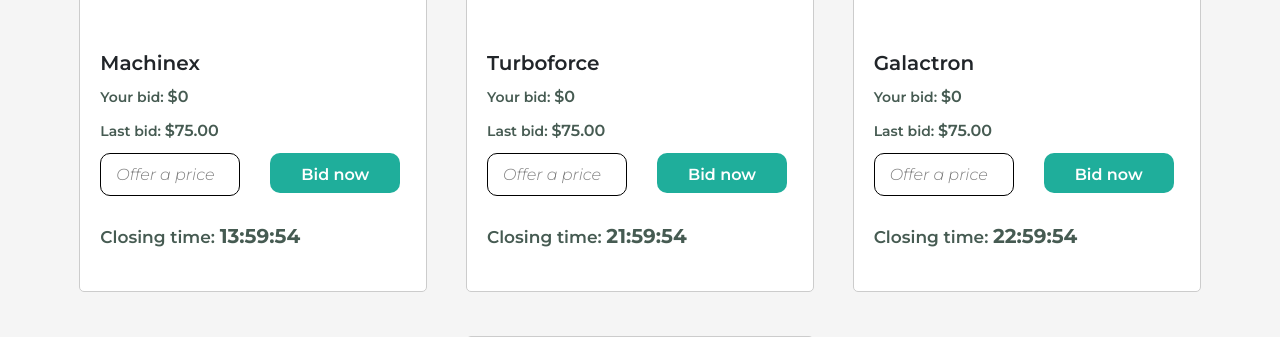
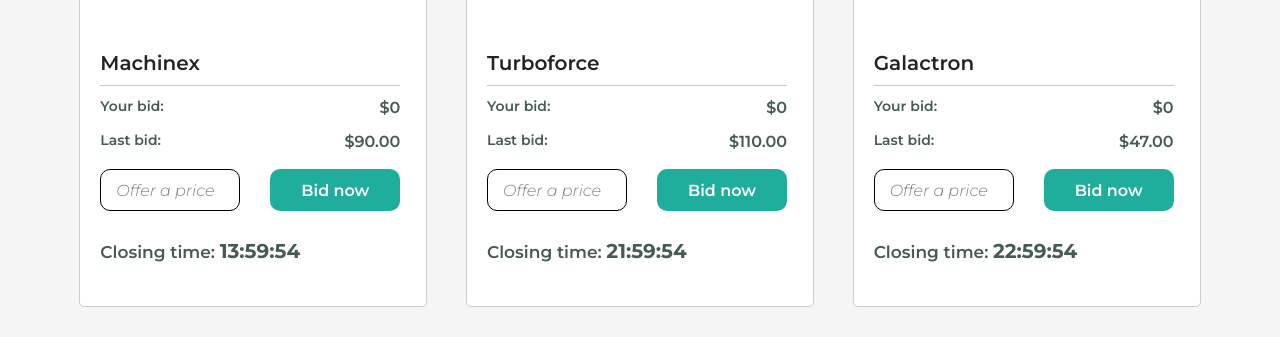
Before and after one commit to akbaralinabiev/nextbid-auction-website, a PHP site: page / in a window 1280 px wide. Shown: the part 1177-1514 px from the top of the page. Run offline with PHP 8.4, Linux system fonts and the light colour scheme.

Commit message:
card changes

```diff
--- a/index.html
+++ b/index.html
@@ -75,8 +75,11 @@
           </a>
           <span class="like-count">0</span>
           <h3 class="card-title">Machinex</h3>
+          <div class="current-price-p">
+            <div class="stroke"></div>
             <p class="card-text">Your bid: <span class="current-price current-bid">$0</span></p>
-          <p class="card-text">Last bid: <span class="current-price last-bid">$75.00</span></p>
+            <p class="card-text">Last bid: <span class="current-price last-bid">$90.00</span></p>
+          </div>
           <p class="card-text-1">Closing Time: <span class="closing-time">2023-04-11T08:00:00Z</span></p>
           <div class="card-bid">
             <input type="number" class="bid-input" placeholder="Offer a price">
@@ -96,8 +99,11 @@
           </a>
           <span class="like-count">0</span>
           <h3 class="card-title">Turboforce</h3>
+          <div class="current-price-p">
+            <div class="stroke"></div>
             <p class="card-text">Your bid: <span class="current-price current-bid">$0</span></p>
-          <p class="card-text">Last bid: <span class="current-price last-bid">$75.00</span></p>
+            <p class="card-text">Last bid: <span class="current-price last-bid">$110.00</span></p>
+          </div>
           <p class="card-text-1">Closing Time: <span class="closing-time">2023-04-11T08:00:00Z</span></p>
           <div class="card-bid">
             <input type="number" class="bid-input" placeholder="Offer a price">
@@ -117,8 +123,11 @@
           </a>
           <span class="like-count">0</span>
           <h3 class="card-title">Galactron</h3>
+          <div class="current-price-p">
+            <div class="stroke"></div>
             <p class="card-text">Your bid: <span class="current-price current-bid">$0</span></p>
-          <p class="card-text">Last bid: <span class="current-price last-bid">$75.00</span></p>
+            <p class="card-text">Last bid: <span class="current-price last-bid">$47.00</span></p>
+          </div>
           <p class="card-text-1">Closing Time: <span class="closing-time">2023-04-11T08:00:00Z</span></p>
           <div class="card-bid">
             <input type="number" class="bid-input" placeholder="Offer a price">
@@ -138,8 +147,11 @@
           </a>
           <span class="like-count">0</span>
           <h3 class="card-title">Cybernova</h3>
+          <div class="current-price-p">
+            <div class="stroke"></div>
             <p class="card-text">Your bid: <span class="current-price current-bid">$0</span></p>
-          <p class="card-text">Last bid: <span class="current-price last-bid">$60.00</span></p>
+            <p class="card-text">Last bid: <span class="current-price last-bid">$75.00</span></p>
+          </div>
           <p class="card-text-1">Closing Time: <span class="closing-time">2023-04-11T08:00:00Z</span></p>
           <div class="card-bid">
             <input type="number" class="bid-input" placeholder="Offer a price">
--- a/styles/main.css
+++ b/styles/main.css
@@ -315,7 +315,7 @@ button {
 
 .card-bid button {
   width: 130px;
-  height: 40px;
+  height: 42px;
   font-size: 16px;
   background-color: #1fae9b;
   color: #fff;
@@ -354,6 +354,20 @@ button {
   font-weight: 600;
 }
 
+.current-price-p{
+  margin-bottom: 15px;
+}
+
+.current-price-p .stroke{
+  padding: 5px 0;
+  border-bottom: 1px solid #c9c9c9;
+}
+
+.current-price-p p{
+  display: flex;
+  justify-content: space-between;
+}
+
 .last-bid-price {
   font-size: 14px;
   color: #666;
@@ -381,6 +395,7 @@ button {
 
 .bid-input {
   width: 140px;
+  height: 42px;
 }
 
 #cards {
```
Also changed, not shown: new-items.html (+66 -6 lines), styles/new-items.css (+15 -2 lines). Lines whose indentation alone changed are shown as unchanged.
